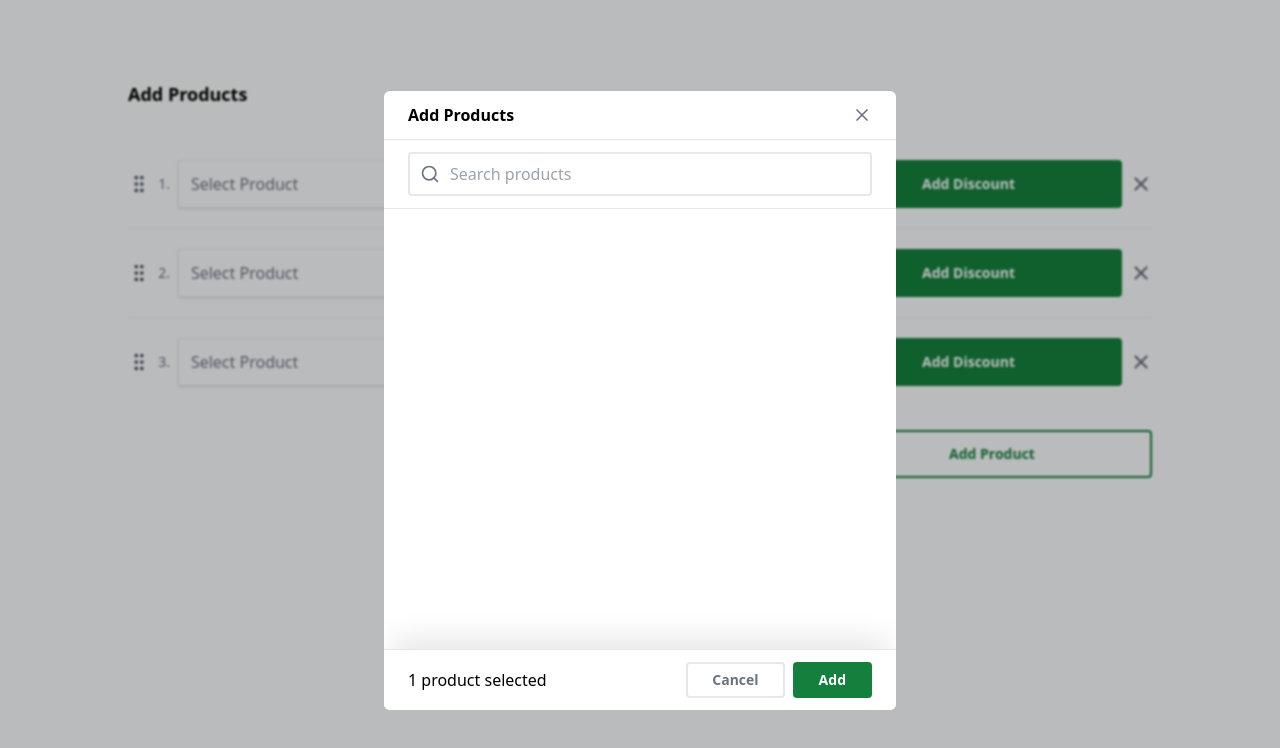
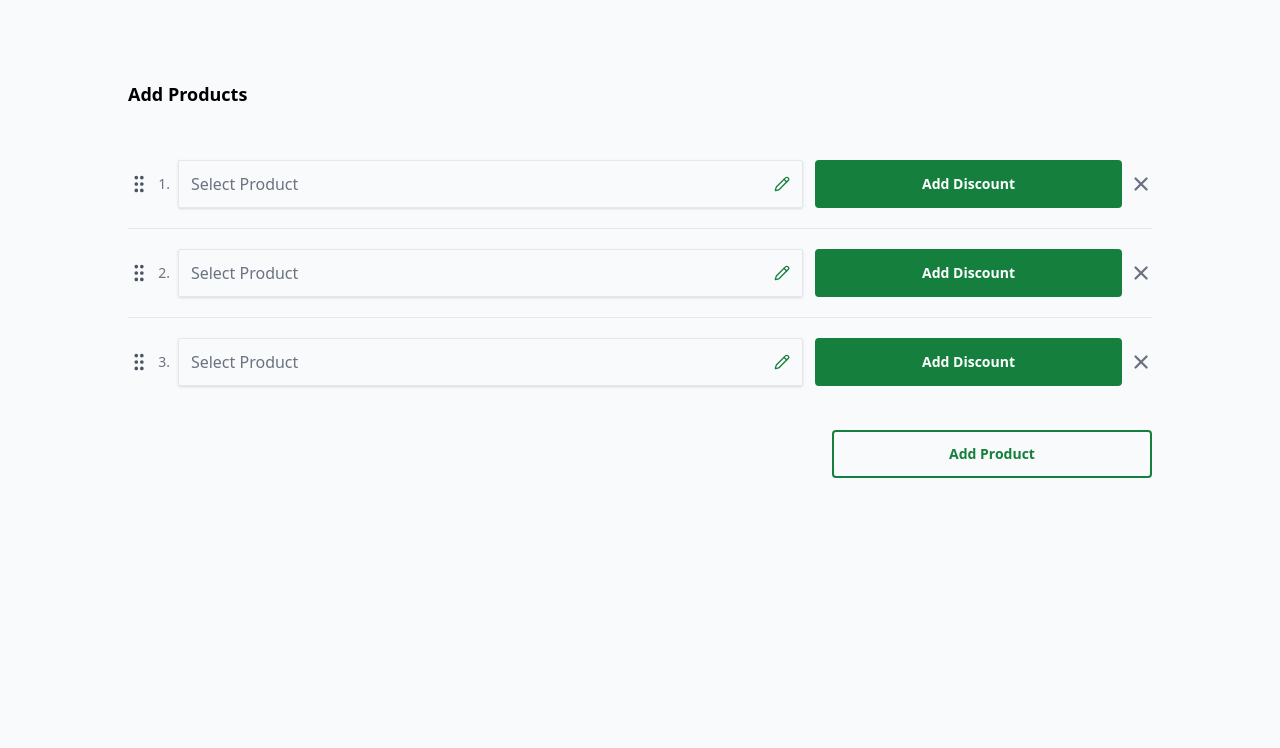
Before and after one commit to shaqeebakhtar/offer-funnel, a React (Vite) app: page / in a window 1280 px wide. Shown: the top 748 px of the page. Built offline with nearby package versions, Linux system fonts and the light colour scheme.

Commit message:
make modal functional

```diff
--- a/package.json
+++ b/package.json
@@ -12,7 +12,8 @@
   "dependencies": {
     "lucide-react": "^0.378.0",
     "react": "^18.2.0",
-    "react-dom": "^18.2.0"
+    "react-dom": "^18.2.0",
+    "zustand": "^4.5.2"
   },
   "devDependencies": {
     "@types/react": "^18.2.66",
--- a/src/App.tsx
+++ b/src/App.tsx
@@ -1,14 +1,19 @@
 import AddProductsModal from './components/modal/add-products-modal';
 import ProductsList from './components/products-list';
+import { useModal } from './store/use-modal';
 
 function App() {
+  const open = useModal((state) => state.open);
+
+  console.log(open);
+
   return (
     <div className="bg-gray-50 min-h-screen pt-20 p-5">
       <div className="max-w-screen-lg w-full mx-auto space-y-8">
         <h3 className="text-lg font-semibold">Add Products</h3>
         <ProductsList />
       </div>
-      <AddProductsModal />
+      {open && <AddProductsModal />}
     </div>
   );
 }
--- a/src/components/modal/add-products-modal.tsx
+++ b/src/components/modal/add-products-modal.tsx
@@ -1,12 +1,18 @@
 import { X, Search } from 'lucide-react';
+import { useModal } from '../../store/use-modal';
 
 const AddProductsModal = () => {
+  const setOpen = useModal((state) => state.setOpen);
+
   return (
     <div className="absolute inset-0 bg-black/25 backdrop-blur-[1px] grid place-items-center p-5">
       <div className="max-w-lg w-full bg-white rounded-md overflow-hidden">
         <div className="border-b py-3 px-6 flex items-center justify-between">
           <p className="font-semibold">Add Products</p>
-          <X className="w-5 h-5 cursor-pointer text-gray-500" />
+          <X
+            className="w-5 h-5 cursor-pointer text-gray-500"
+            onClick={setOpen}
+          />
         </div>
         <div className="border-b py-3 px-6 relative">
           <Search className="w-5 h-5 text-gray-500 absolute top-1/2 -translate-y-1/2 ml-3" />
@@ -21,7 +27,10 @@ const AddProductsModal = () => {
         <div className="w-full border-t py-3 px-6 sticky bottom-0 z-10 bg-white shadow-[0_-20px_30px_-10px_rgba(0,0,0,0.1)] flex items-center justify-between">
           <span>1 product selected</span>
           <div className="space-x-2">
-            <button className="border-2 py-1.5 px-6 font-semibold text-sm rounded text-gray-500 hover:bg-gray-200">
+            <button
+              className="border-2 py-1.5 px-6 font-semibold text-sm rounded text-gray-500 hover:bg-gray-200"
+              onClick={setOpen}
+            >
               Cancel
             </button>
             <button className="border-2 border-green-700 py-1.5 px-6 font-semibold text-sm rounded text-white bg-green-700 hover:bg-green-800">
--- a/src/components/product.tsx
+++ b/src/components/product.tsx
@@ -1,16 +1,22 @@
 import { Pencil, GripVertical, X } from 'lucide-react';
+import { useModal } from '../store/use-modal';
 
 type ProductProps = {
   index: number;
 };
 
 const Product = ({ index }: ProductProps) => {
+  const setOpen = useModal((state) => state.setOpen);
+
   return (
     <li className="flex items-center gap-2">
       <GripVertical className="cursor-grab text-gray-600" />
       <span className="text-sm text-gray-500">{index}.</span>
       <div className="grid grid-cols-3 gap-3 py-5 w-full">
-        <div className="py-2 px-3 col-span-2 border border-gray-200 shadow cursor-pointer flex items-center justify-between rounded-sm">
+        <div
+          className="py-2 px-3 col-span-2 border border-gray-200 shadow cursor-pointer flex items-center justify-between rounded-sm"
+          onClick={setOpen}
+        >
           <span className="text-gray-500">Select Product</span>
           <Pencil className="w-4 h-4 text-green-700" />
         </div>
--- /dev/null
+++ b/src/store/use-modal.ts
@@ -0,0 +1,14 @@
+import { create } from 'zustand';
+
+type State = {
+  open: boolean;
+};
+
+type Action = {
+  setOpen: () => void;
+};
+
+export const useModal = create<State & Action>((set) => ({
+  open: false,
+  setOpen: () => set(({ open }) => ({ open: !open })),
+}));
```
Also changed, not shown: 1 other file (tests, documents, lock files or other folders).
